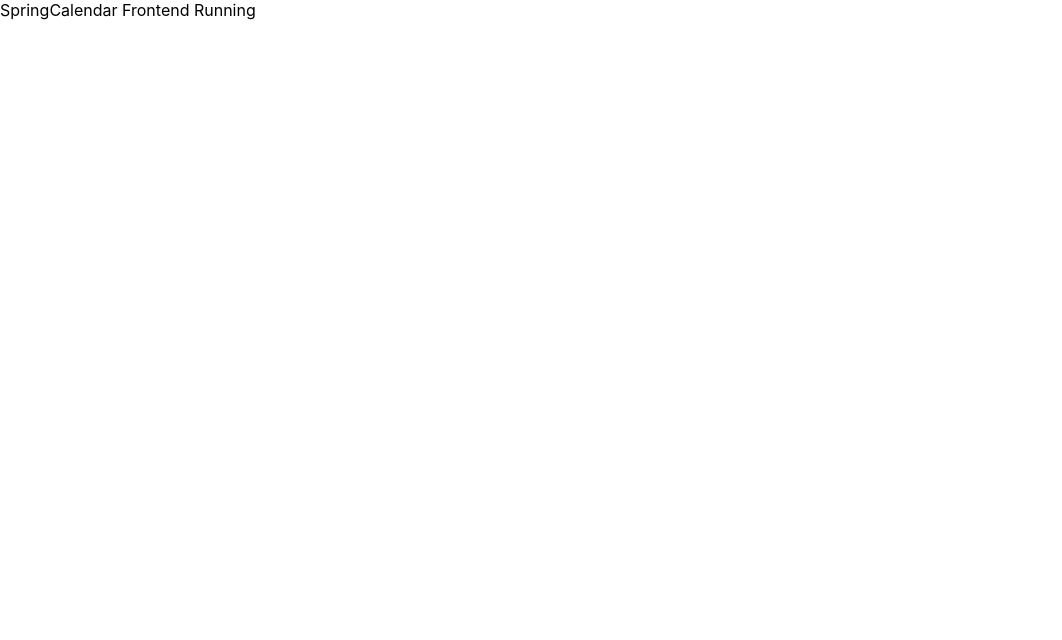
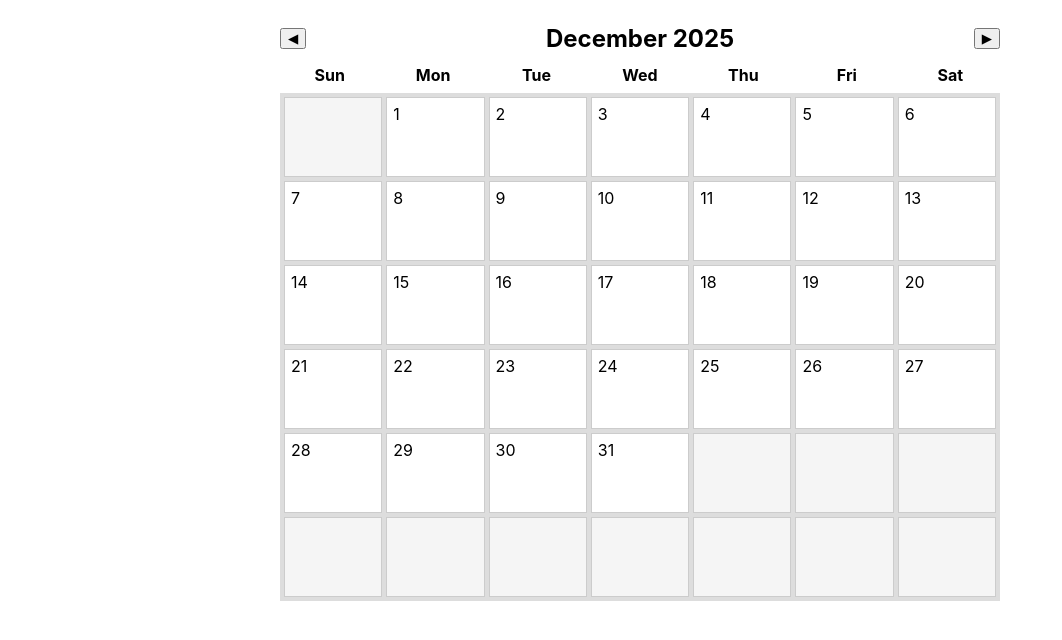
Before and after one commit to JeremySun0731/Calendar-frontend, a React (Create React App) app: page / in a window 1280 px wide. Shown: the top 640 px of the page, without its empty margins (0-1062 px from the left). Built offline with nearby package versions, Linux system fonts and the light colour scheme.

Commit message:
finish the frame of the calendar

```diff
--- a/src/App.js
+++ b/src/App.js
@@ -1,5 +1,7 @@
+import CalendarPage from "./components/pages/CalendarPage";
+
 function App() {
-  return <div>SpringCalendar Frontend Running</div>;
+  return <CalendarPage />;
 }
 
 export default App;
--- /dev/null
+++ b/src/components/Calendar/CalendarCell.jsx
@@ -0,0 +1,16 @@
+export default function CalendarCell({ day }) {
+  return (
+    <div
+      style={{
+        height: 80,
+        background: day ? "#ffffff" : "#f5f5f5",
+        border: "1px solid #ccc",
+        padding: 6,
+        boxSizing: "border-box",
+        color: day ? "#000" : "#999",
+      }}
+    >
+      {day}
+    </div>
+  );
+}
--- /dev/null
+++ b/src/components/Calendar/CalendarGrid.jsx
@@ -0,0 +1,36 @@
+import CalendarCell from "./CalendarCell";
+
+export default function CalendarGrid({ date }) {
+  const year = date.getFullYear();
+  const month = date.getMonth();
+
+  const firstDayOfMonth = new Date(year, month, 1).getDay();
+  const daysInMonth = new Date(year, month + 1, 0).getDate();
+
+  const cells = [];
+
+  for (let i = 0; i < 42; i++) {
+    const dayNumber = i - firstDayOfMonth + 1;
+
+    cells.push(
+      <CalendarCell
+        key={i}
+        day={dayNumber > 0 && dayNumber <= daysInMonth ? dayNumber : null}
+      />
+    );
+  }
+
+  return (
+  <div
+    style={{
+      display: "grid",
+      gridTemplateColumns: "repeat(7, 1fr)",
+      gap: 4,
+      background: "#ddd",
+      padding: 4,
+    }}
+  >
+    {cells}
+  </div>
+);
+}
--- /dev/null
+++ b/src/components/Calendar/CalendarHeader.jsx
@@ -0,0 +1,20 @@
+export default function CalendarHeader() {
+  const days = ["Sun", "Mon", "Tue", "Wed", "Thu", "Fri", "Sat"];
+
+  return (
+    <div
+      style={{
+        display: "grid",
+        gridTemplateColumns: "repeat(7, 1fr)",
+        gap: 4,
+        fontWeight: "bold",
+        textAlign: "center",
+        marginBottom: 8,
+      }}
+    >
+      {days.map((day) => (
+        <div key={day}>{day}</div>
+      ))}
+    </div>
+  );
+}
--- a/src/components/layout/CalendarCell.jsx
+++ /dev/null
@@ -1,3 +0,0 @@
-export default function CalendarCell({ day }) {
-  return <div>{day}</div>;
-}
--- /dev/null
+++ b/src/components/pages/CalendarPage.jsx
@@ -0,0 +1,56 @@
+import { useState } from "react";
+import CalendarHeader from "../Calendar/CalendarHeader";
+import CalendarGrid from "../Calendar/CalendarGrid";
+
+export default function CalendarPage() {
+  const [currentDate, setCurrentDate] = useState(new Date());
+
+  const goPrevMonth = () => {
+    setCurrentDate(
+      new Date(
+        currentDate.getFullYear(),
+        currentDate.getMonth() - 1,
+        1
+      )
+    );
+  };
+
+  const goNextMonth = () => {
+    setCurrentDate(
+      new Date(
+        currentDate.getFullYear(),
+        currentDate.getMonth() + 1,
+        1
+      )
+    );
+  };
+
+  const title = currentDate.toLocaleDateString("en-US", {
+    year: "numeric",
+    month: "long",
+  });
+
+  return (
+    <div style={{ width: 720, margin: "24px auto" }}>
+      {/* 月份切换 */}
+      <div
+        style={{
+          display: "flex",
+          alignItems: "center",
+          justifyContent: "space-between",
+          marginBottom: 12,
+        }}
+      >
+        <button onClick={goPrevMonth}>◀</button>
+        <h2 style={{ margin: 0 }}>{title}</h2>
+        <button onClick={goNextMonth}>▶</button>
+      </div>
+
+      {/* 星期标题 */}
+      <CalendarHeader />
+
+      {/* 日历主体 */}
+      <CalendarGrid date={currentDate} />
+    </div>
+  );
+}
```
